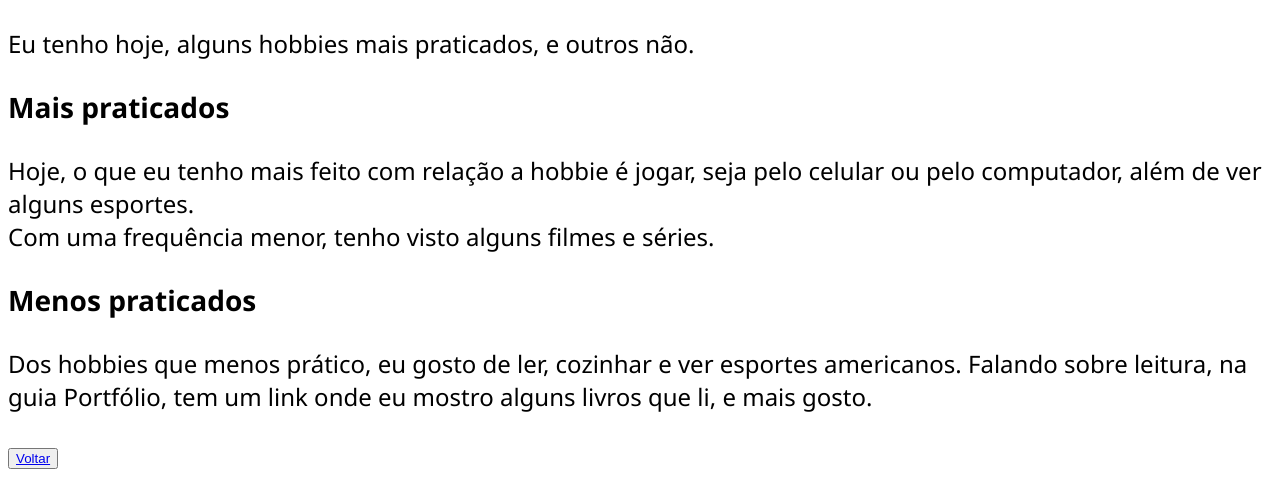
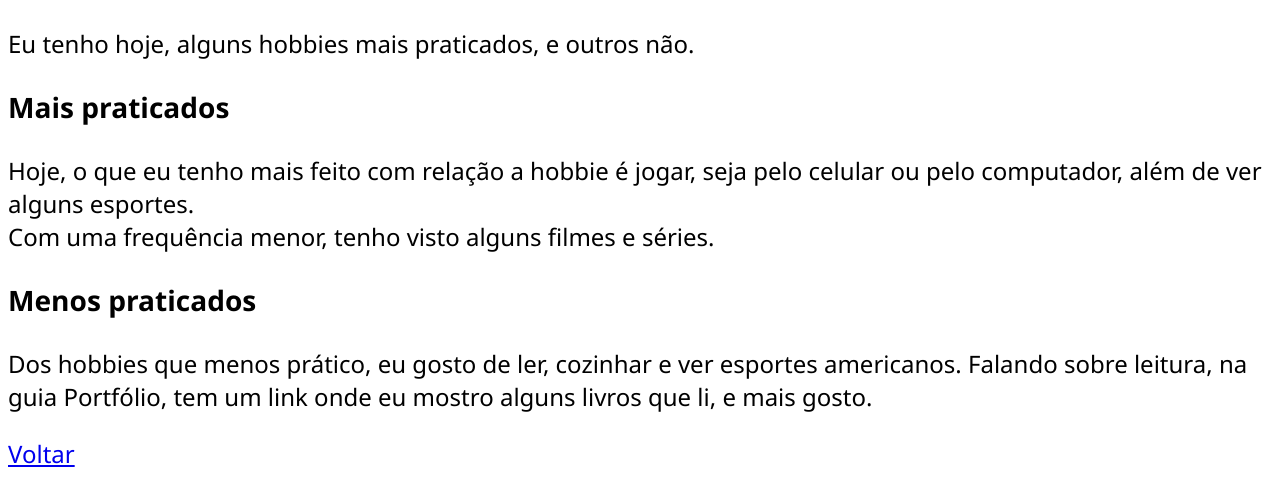
Before and after one commit to RafaMorotti/rafael_morotti_projeto_uninter, a plain HTML site: page paginas/sobre.html in a window 1280 px wide. Shown: the part 634-1128 px from the top of the page. Drawn offline with Linux system fonts and the light colour scheme; files that its build step writes are made by us from their sources.

Commit message:
Update sobre.html

```diff
--- a/paginas/sobre.html
+++ b/paginas/sobre.html
@@ -38,11 +38,9 @@
     Dos hobbies que menos prático, eu gosto de ler, cozinhar e ver esportes americanos.
     Falando sobre leitura, na guia Portfólio, tem um link onde eu mostro alguns livros que li, e mais gosto.
     <p>
-    <tr>
-        <td>
-            <button class="menu-button"><a href="https://rafamorotti.github.io/rafael_morotti_projeto_uninter/">Voltar</a></button>
-        </td>
-    </tr>
+        <div class="menu_button">
+            <a href="https://rafamorotti.github.io/rafael_morotti_projeto_uninter/" class="menu_button">Voltar</a>
+        </div>
     </p>
 </body>
 </html>
```
